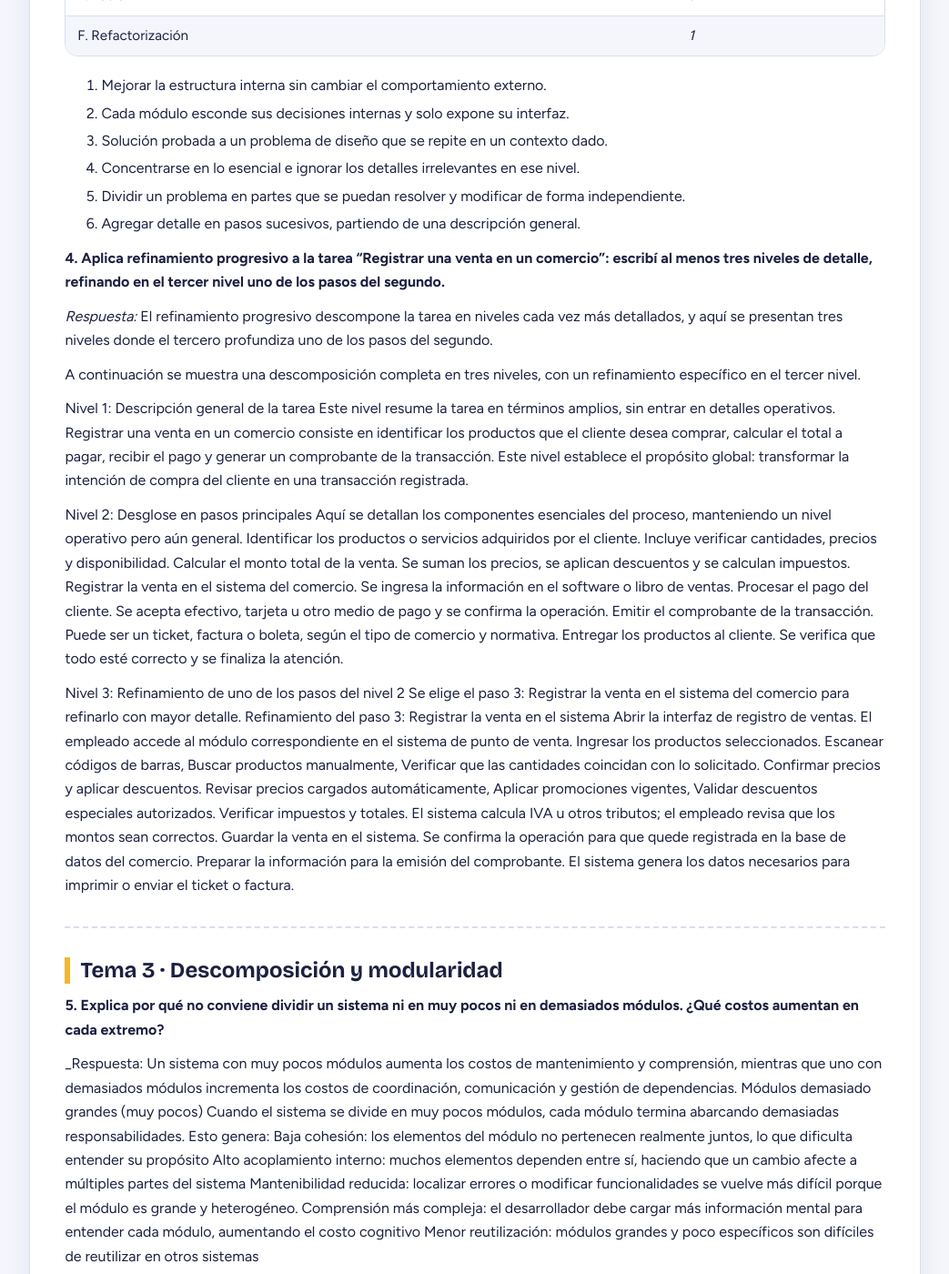
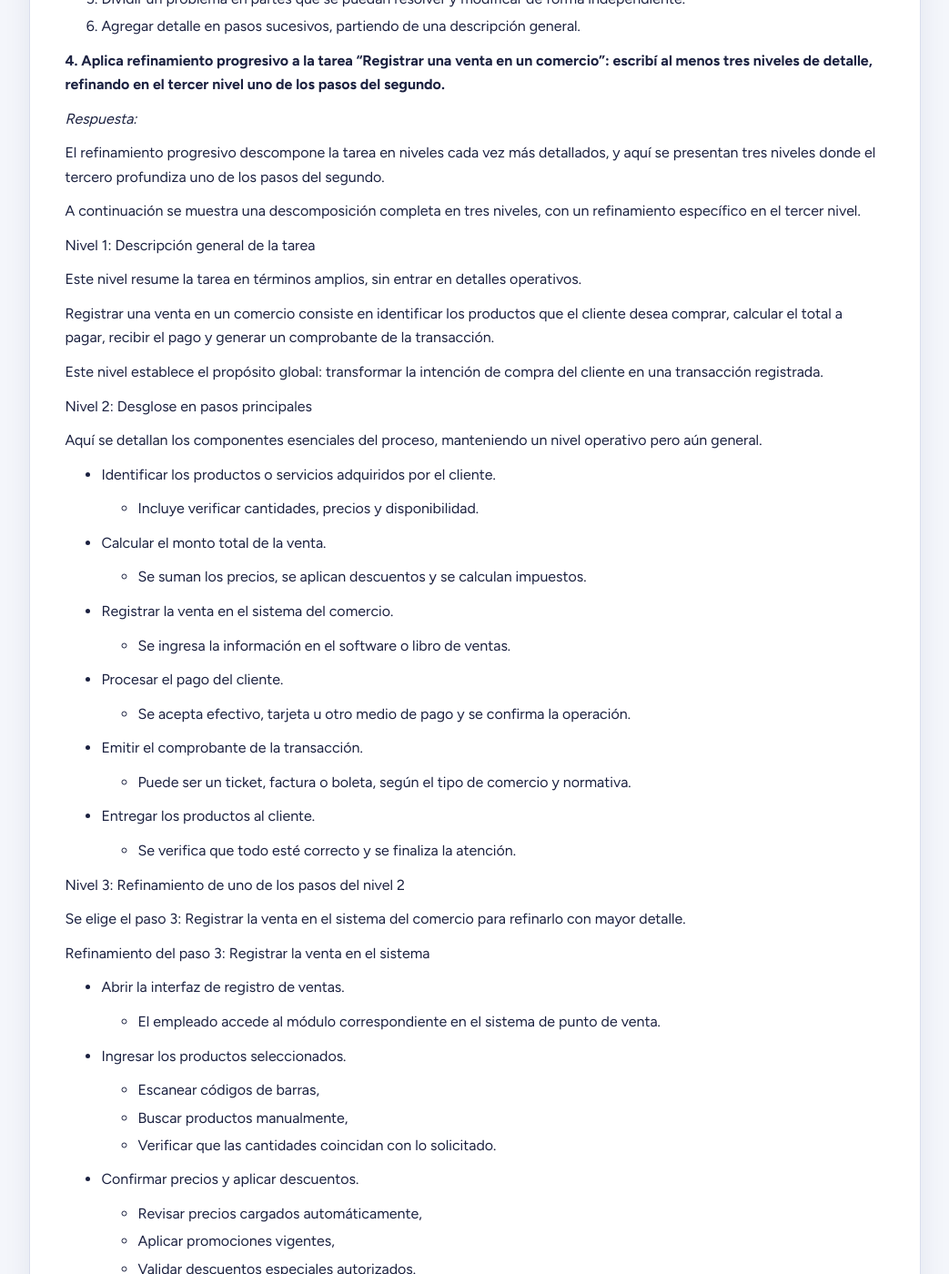
Before and after one commit to JavierFranco02/Ingenieria_de_software_I, a Jekyll site: the page built from ejercitarios/unidad-05/respuestas.md, in a window 1280 px wide and 1400 px high, scrolled down 2130 px. Shown: the whole window at 91% size, without its empty margins (118-1161 px from the left). Built offline with Jekyll 4.4.1, drawn with Linux system fonts in a browser that asks for light colours; our own code applies the rules of GitHub Pages for plain Markdown files; some of the changed text lies outside the part shown.

Commit message:
Corrige formato visual de las respuestas

```diff
--- a/ejercitarios/unidad-05/respuestas.md
+++ b/ejercitarios/unidad-05/respuestas.md
@@ -1,8 +1,5 @@
 
 # Respuestas — Ejercitario Unidad 05
-
-> Completen cada pregunta debajo de su enunciado. Pueden borrar este bloque de instrucciones una vez que empiecen.
-> Las imágenes (diagramas, capturas, wireframes) se suben a esta misma carpeta y se enlazan así: `![descripción](nombre-archivo.png)`
 
 ---
 
@@ -24,10 +30,10 @@ Aquí ya se especifican detalles concretos de implementación.
 
 | Elemento del diseño | ¿Qué define? | Ejemplo en un sistema de inscripciones |
 |---|---|---|
-| Diseño de datos | Define la estructura lógica de la información, sus relaciones, reglas y restricciones. Incluye entidades, atributos, claves, integridad y cómo se almacenan y gestionan los datos. | Tablas como Estudiantes, Cursos, Inscripciones.Relaciones: un estudiante puede inscribirse en muchos cursos; un curso tiene muchos estudiantes.Restricciones: un curso no puede exceder su cupo máximo. |
-| Diseño arquitectónico | Define la estructura global del sistema, sus módulos principales, capas, componentes y cómo se comunican. Es la vista de alto nivel del sistema. | Arquitectura en capas:Capa de presentación (web o móvil).Capa de lógica de negocio (gestión de inscripciones, validaciones).Capa de datos (base de datos relacional).Servicios: módulo de autenticación, módulo de gestión de cursos, módulo de reportes. |
-| Diseño de interfaces | Define cómo interactúan los usuarios y los sistemas entre sí: pantallas, formularios, API, flujos de interacción, usabilidad y accesibilidad. | Pantalla de inicio de sesión.Formulario para inscribir un estudiante en un curso.Interfaz de consulta de cursos disponibles.API REST para que otra aplicación consulte inscripciones. |
-| Diseño de componentes | Define la implementación interna de cada módulo, sus funciones, clases, métodos y cómo se organizan para cumplir la lógica del sistema. | Clase GestorInscripciones con métodos:inscribir(estudiante, curso)cancelarInscripcion(id)verInscripciones(estudiante)Componente de validación de cupos.Componente de generación de comprobantes. |
+| Diseño de datos | Define la estructura lógica de la información, sus relaciones, reglas y restricciones. Incluye entidades, atributos, claves, integridad y cómo se almacenan y gestionan los datos. | Tablas como Estudiantes, Cursos, Inscripciones.<br>Relaciones: un estudiante puede inscribirse en muchos cursos; un curso tiene muchos estudiantes.<br>Restricciones: un curso no puede exceder su cupo máximo. |
+| Diseño arquitectónico | Define la estructura global del sistema, sus módulos principales, capas, componentes y cómo se comunican. Es la vista de alto nivel del sistema. | Arquitectura en capas:<br>Capa de presentación (web o móvil).<br>Capa de lógica de negocio (gestión de inscripciones, validaciones).<br>Capa de datos (base de datos relacional).<br>Servicios: módulo de autenticación, módulo de gestión de cursos, módulo de reportes. |
+| Diseño de interfaces | Define cómo interactúan los usuarios y los sistemas entre sí: pantallas, formularios, API, flujos de interacción, usabilidad y accesibilidad. | Pantalla de inicio de sesión.<br>Formulario para inscribir un estudiante en un curso.<br>Interfaz de consulta de cursos disponibles.<br>API REST para que otra aplicación consulte inscripciones. |
+| Diseño de componentes | Define la implementación interna de cada módulo, sus funciones, clases, métodos y cómo se organizan para cumplir la lógica del sistema. | Clase GestorInscripciones con métodos:<br>inscribir(estudiante, curso)<br>cancelarInscripcion(id)<br>verInscripciones(estudiante)<br>Componente de validación de cupos.<br>Componente de generación de comprobantes. |
 
 
 ---
@@ -54,49 +60,59 @@ Aquí ya se especifican detalles concretos de implementación.
 
 **4. Aplica refinamiento progresivo a la tarea "Registrar una venta en un comercio": escribí al menos tres niveles de detalle, refinando en el tercer nivel uno de los pasos del segundo.**
 
-_Respuesta:_ El refinamiento progresivo descompone la tarea en niveles cada vez más detallados, y aquí se presentan tres niveles donde el tercero profundiza uno de los pasos del segundo.
+_Respuesta:_
+
+El refinamiento progresivo descompone la tarea en niveles cada vez más detallados, y aquí se presentan tres niveles donde el tercero profundiza uno de los pasos del segundo.
 
 A continuación se muestra una descomposición completa en tres niveles, con un refinamiento específico en el tercer nivel.
 
 Nivel 1: Descripción general de la tarea
+
 Este nivel resume la tarea en términos amplios, sin entrar en detalles operativos.
+
 Registrar una venta en un comercio consiste en identificar los productos que el cliente desea comprar, calcular el total a pagar, recibir el pago y generar un comprobante de la transacción.
+
 Este nivel establece el propósito global: transformar la intención de compra del cliente en una transacción registrada.
 
 Nivel 2: Desglose en pasos principales
+
 Aquí se detallan los componentes esenciales del proceso, manteniendo un nivel operativo pero aún general.
-Identificar los productos o servicios adquiridos por el cliente.
-Incluye verificar cantidades, precios y disponibilidad.
-Calcular el monto total de la venta.
-Se suman los precios, se aplican descuentos y se calculan impuestos.
-Registrar la venta en el sistema del comercio.
-Se ingresa la información en el software o libro de ventas.
-Procesar el pago del cliente.
-Se acepta efectivo, tarjeta u otro medio de pago y se confirma la operación.
-Emitir el comprobante de la transacción.
-Puede ser un ticket, factura o boleta, según el tipo de comercio y normativa.
-Entregar los productos al cliente.
-Se verifica que todo esté correcto y se finaliza la atención.
+
+- Identificar los productos o servicios adquiridos por el cliente.
+  - Incluye verificar cantidades, precios y disponibilidad.
+- Calcular el monto total de la venta.
+  - Se suman los precios, se aplican descuentos y se calculan impuestos.
+- Registrar la venta en el sistema del comercio.
+  - Se ingresa la información en el software o libro de ventas.
+- Procesar el pago del cliente.
+  - Se acepta efectivo, tarjeta u otro medio de pago y se confirma la operación.
+- Emitir el comprobante de la transacción.
+  - Puede ser un ticket, factura o boleta, según el tipo de comercio y normativa.
+- Entregar los productos al cliente.
+  - Se verifica que todo esté correcto y se finaliza la atención.
 
 Nivel 3: Refinamiento de uno de los pasos del nivel 2
+
 Se elige el paso 3: Registrar la venta en el sistema del comercio para refinarlo con mayor detalle.
+
 Refinamiento del paso 3: Registrar la venta en el sistema
-Abrir la interfaz de registro de ventas.
-El empleado accede al módulo correspondiente en el sistema de punto de venta.
-Ingresar los productos seleccionados.
-Escanear códigos de barras,
-Buscar productos manualmente,
-Verificar que las cantidades coincidan con lo solicitado.
-Confirmar precios y aplicar descuentos.
-Revisar precios cargados automáticamente,
-Aplicar promociones vigentes,
-Validar descuentos especiales autorizados.
-Verificar impuestos y totales.
-El sistema calcula IVA u otros tributos; el empleado revisa que los montos sean correctos.
-Guardar la venta en el sistema.
-Se confirma la operación para que quede registrada en la base de datos del comercio.
-Preparar la información para la emisión del comprobante.
-El sistema genera los datos necesarios para imprimir o enviar el ticket o factura.
+
+- Abrir la interfaz de registro de ventas.
+  - El empleado accede al módulo correspondiente en el sistema de punto de venta.
+- Ingresar los productos seleccionados.
+  - Escanear códigos de barras,
+  - Buscar productos manualmente,
+  - Verificar que las cantidades coincidan con lo solicitado.
+- Confirmar precios y aplicar descuentos.
+  - Revisar precios cargados automáticamente,
+  - Aplicar promociones vigentes,
+  - Validar descuentos especiales autorizados.
+- Verificar impuestos y totales.
+  - El sistema calcula IVA u otros tributos; el empleado revisa que los montos sean correctos.
+- Guardar la venta en el sistema.
+  - Se confirma la operación para que quede registrada en la base de datos del comercio.
+- Preparar la información para la emisión del comprobante.
+  - El sistema genera los datos necesarios para imprimir o enviar el ticket o factura.
 
 
 ---
@@ -273,9 +307,11 @@ Ejemplo: en un sistema web de reservación de hoteles, el requerimiento explíci
 **18. Analiza la siguiente clase: "ReporteVentas obtiene las ventas desde SQL Server, calcula los totales, arma un PDF y lo envía por correo". ¿Qué principio SOLID viola principalmente? Propone una mejor distribución de responsabilidades (nombres de clases o interfaces y qué hace cada una).**
 
 _Respuesta:_
-Principio que viola:** S - Single Responsibility Principle (Responsabilidad Única).
+
+Principio que viola: S - Single Responsibility Principle (Responsabilidad Única).
 
 **Por qué:** La clase `ReporteVentas` tiene 4 responsabilidades distintas:
+
 1. Acceso a datos (obtiene ventas desde SQL Server)
 2. Lógica de negocio (calcula totales)
 3. Presentación (arma un PDF)
@@ -312,10 +348,12 @@ Porque corregir un error en un documento cuesta 1 hora, pero corregir ese mismo
 1.  Re-trabajo de programación.
 2.  Horneadas, devoluciones y pedidos mal registrados que afectan stock y caja.
 3.  Discusiones con el cliente después.
+
 Es mucho más barato prevenir que corregir.
 
 
 **20. Completa la matriz de trazabilidad para un sistema de biblioteca, indicando qué elementos de diseño (módulos, clases, interfaces, pantallas) satisfacen cada requerimiento.**
+
 | Req. | Descripción | Elementos de diseño que lo satisfacen |
 |---|---|---|
 | RF-01 | Registrar el préstamo de un libro a un socio. | **Pantalla:** `PantallaRegistroPrestamo` <br> **Clases:** `Prestamo`, `Libro`, `Socio`, `PrestamoService` <br> **Módulo:** `ModuloPrestamos` |
```
Also changed, not shown: other parts of ejercitarios/unidad-05/respuestas.md (+42 -15 lines), ejercitarios/unidad-01/respuestas.md (+58 -24 lines), ejercitarios/unidad-02/respuestas.md (+41 -11 lines), ejercitarios/unidad-03/respuestas.md (+63 -48 lines), ejercitarios/unidad-04/respuestas.md (+37 -12 lines).
